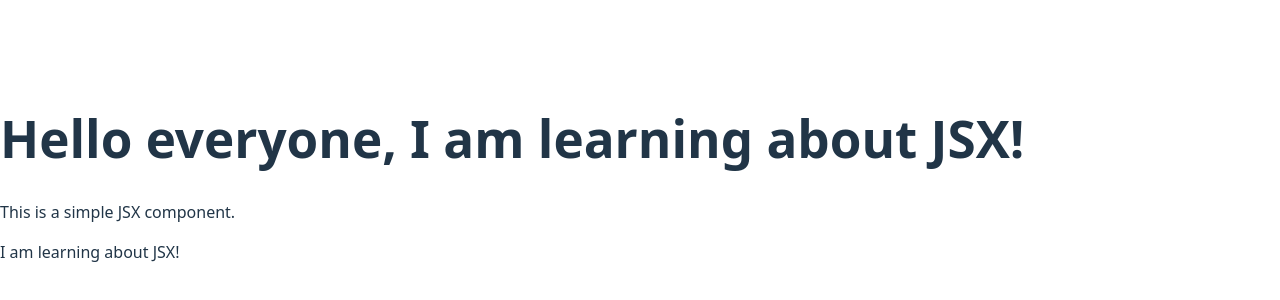
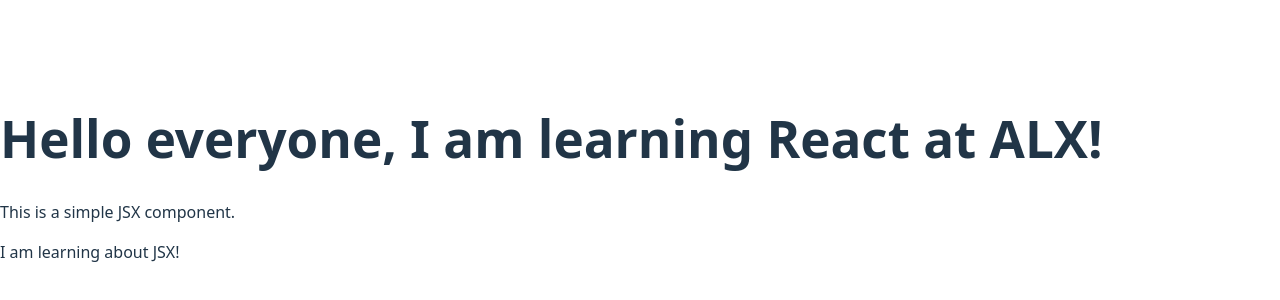
Before and after one commit to davebaiden/alx-fe-reactjs, a React (Vite) app in the folder alx-react-app/: page / in a window 1280 px wide. Shown: the part 222-522 px from the top of the page. Built offline with nearby package versions, Linux system fonts and the light colour scheme.

Commit message:
Add WelcomeMessage.jsx and edit App.jsx

```diff
--- a/alx-react-app/src/components/WelcomeMessage.jsx
+++ b/alx-react-app/src/components/WelcomeMessage.jsx
@@ -2,7 +2,7 @@
 function WelcomeMessage() {
     return (
         <div>
-            <h1>Hello everyone, I am learning about JSX!</h1>
+            <h1>Hello everyone, I am learning React at ALX!</h1>
             <p>This is a simple JSX component.</p>
             <p>I am learning about JSX!</p>
         </div>
```
